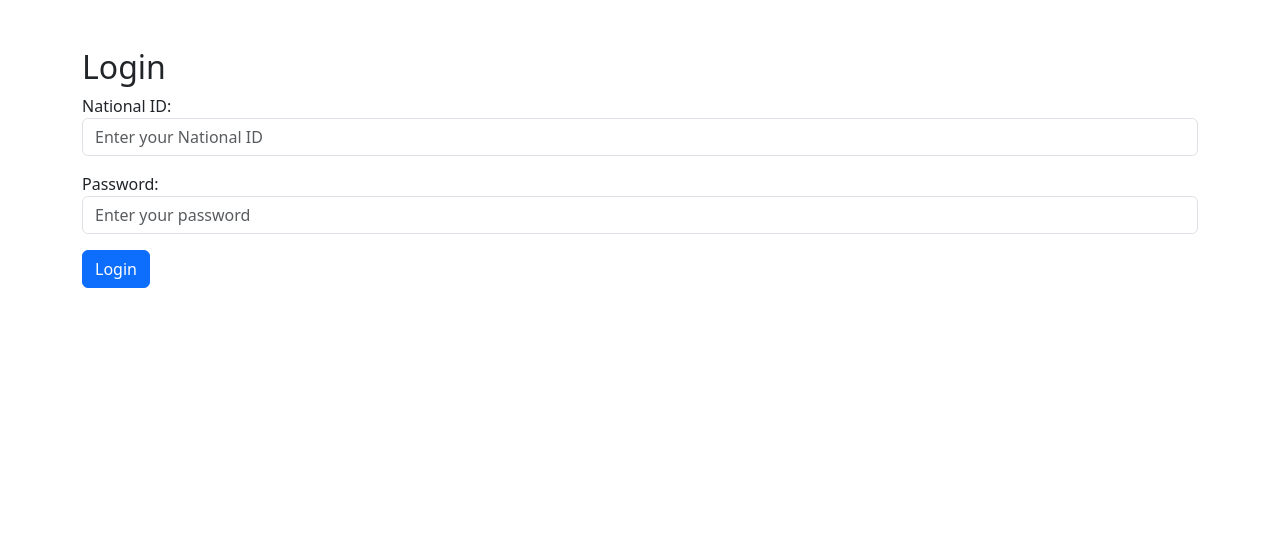
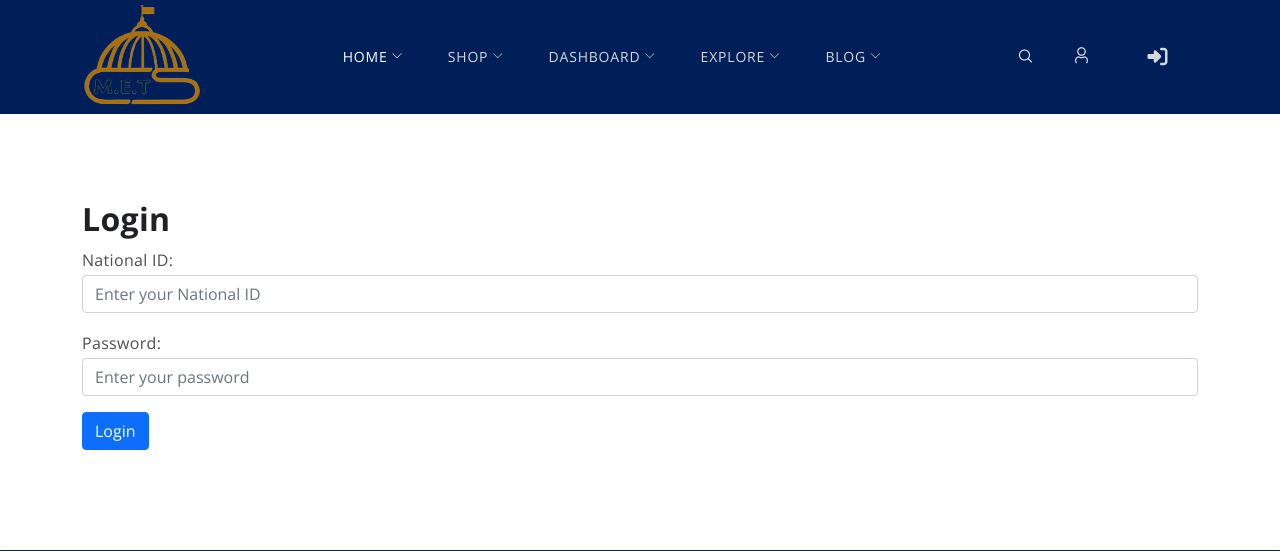
Before and after one commit to Mohamed00Abdelmonem/Graduation-Project, a Django app: page /accounts/login/ in a window 1280 px wide. Shown: the top 551 px of the page. Before the commit the page ends 288 px from the top, so only its background shows below. Run offline with Django 5.2, Linux system fonts and the light colour scheme; data that the repository does not hold is empty; some libraries are stand-ins or nearby versions; grey boxes are pictures that could not be loaded.

Commit message:
Update: make permetions for login and logout

```diff
--- a/accounts/templates/login.html
+++ b/accounts/templates/login.html
@@ -1,13 +1,7 @@
-<!DOCTYPE html>
-<html lang="en">
-<head>
-    <meta charset="UTF-8">
-    <meta name="viewport" content="width=device-width, initial-scale=1.0">
-    <link href="https://cdn.jsdelivr.net/npm/bootstrap@5.3.0-alpha1/dist/css/bootstrap.min.css" rel="stylesheet">
-    <title>Login</title>
-</head>
-<body>
-<div class="container mt-5">
+{% extends "base.html" %}
+{% block body %}
+
+<div class="container"style="margin-top: 200px; margin-bottom: 100px;">
     <h2>Login</h2>
     <form method="post">
         {% csrf_token %}
@@ -18,5 +12,4 @@
         <button type="submit" class="btn btn-primary">Login</button>
     </form>
 </div>
-</body>
-</html>
+{% endblock %}
--- a/accounts/urls.py
+++ b/accounts/urls.py
@@ -1,16 +1,16 @@
-# excel_project/urls.py
 from django.conf import settings
 from django.conf.urls.static import static
 from django.urls import path
 from accounts import views
 from django.contrib.auth.views import LogoutView
 
+urlpatterns = [
+    path('upload/', views.upload_excel, name='upload_excel'),  # Upload Excel file
+    path('login/', views.national_id_login, name='login'),     # Login page
+    path('logout/', LogoutView.as_view(next_page='login'), name='logout'),  # Logout
+    path('', views.home, name='home'),  # Home page
+]
 
-urlpatterns = [
-    path('upload/', views.upload_excel, name='upload_excel'),
-    path('home/', views.upload_excel, name='home'),
-    path('login/', views.national_id_login, name='login'),
-    path('', views.home, name='home'),
-    path('logout/', LogoutView.as_view(next_page='login'), name='logout'),
-]
-static(settings.MEDIA_URL, document_root=settings.MEDIA_ROOT)
+# Serve media files during development
+if settings.DEBUG:
+    urlpatterns += static(settings.MEDIA_URL, document_root=settings.MEDIA_ROOT)
--- a/accounts/views.py
+++ b/accounts/views.py
@@ -14,13 +14,14 @@ from django.contrib.auth.decorators import login_required
 from .forms import NationalIDLoginForm
 
 
-@login_required
-def home(request):
-    return render(request, 'home.html', {'user': request.user})
-
 from django.contrib.auth import authenticate, login
 from django.shortcuts import render, redirect
 
+
+
+@login_required
+def home(request):
+    return render(request, 'logout.html', {'user': request.user})
 
 
 
@@ -34,13 +35,12 @@ def national_id_login(request):
             user = authenticate(request, national_id=national_id, password=password)
             if user is not None:
                 login(request, user)
-                return redirect('home')
+                return redirect('/')
             else:
                 return render(request, 'login.html', {'form': form, 'error': 'Invalid National ID or password'})
     else:
         form = NationalIDLoginForm()
     return render(request, 'login.html', {'form': form})
-
 
 
 
--- a/graduation_project/templates/add_project.html
+++ b/graduation_project/templates/add_project.html
@@ -6,8 +6,8 @@
         <div class="row justify-content-center">
             <div class="col-md-6" style="margin-top: 6rem;">
                 <div class="card shadow">
-                    <div class="card-header bg-primary text-white">
-                        <h3 class="card-title text-center">Form Title</h3>
+                    <div >
+                        <h3 class="card-title text-center">Create Project Gradution 🎓</h3>
                     </div>
                     <div class="card-body">
                         <form method="post" enctype="multipart/form-data">
--- a/templates/base.html
+++ b/templates/base.html
@@ -19,24 +19,27 @@
     <link href="{% static 'vendors/icomoon/style.css' %}" rel="stylesheet" />
     <link href="{% static 'css/style.css' %}" rel="stylesheet" />
     <link href="{% static 'css/responsive.css' %}" rel="stylesheet" />
+
     <script src="https://unpkg.com/htmx.org@1.9.0"></script>
     <title>MET</title>
 </head>
 
 <body data-scroll-animation="true">
-    <div id="preloader">
+    {% comment %} for landing page anamation {% endcomment %}
+
+    {% comment %} <div id="preloader">
         <div id="ctn-preloader" class="ctn-preloader">
             <div class="round_spinner">
                 <div class="spinner"></div>
                 <div class="text">
-                    <img src="{% static 'img/favicon.png' %}" alt="Image" />
-                    <h4><span>Bookjar</span></h4>
+                    <img src="{% static 'img/home/favicon.ico' %}" alt="Image" />
+                    <h4><span>MET</span></h4>
                 </div>
             </div>
             <h2 class="head">Did You Know?</h2>
             <p></p>
         </div>
-    </div>
+    </div>  {% endcomment %}
 
     <div class="body_wrapper">
         <div class="click_capture"></div>
@@ -414,52 +417,82 @@
                             </li>
                         </ul>
 
-                        <div class="alter_nav">
-
-                            {% if user.is_authenticated and user.profile.is_leader %}
-                            <a href="{% url 'project:add_project' %}" class="bj_theme_btn wow fadeInLeft" data-wow-delay="0.2s">
-                                Add Project
-                            </a>
-                            {% endif %}
 
 
-                            {% if user.is_staff %}
-                            <a href="{% url 'upload_excel' %}" class="bj_theme_btn wow fadeInLeft" data-wow-delay="0.2s">
-                                Upload an Excel sheet for user signups                            </a>
-                            {% endif %}
 
                             <ul class="navbar-nav search_cart menu">
+
+
+
+
+                                <!-- Search Button and Form -->
                                     <li class="nav-item search">
-                                    <a class="nav-link search-btn" href="javascript:void(0);"><i class="icon-search"></i></a>
+                                        <a class="nav-link search-btn" href="javascript:void(0);">
+                                            <i class="icon-search"></i> <!-- Search Icon -->
+                                        </a>
                                         <form action="#" method="get" class="menu-search-form">
                                             <div class="input-group">
                                                 <input type="search" class="form-control" placeholder="Search here.." />
                                                 <button type="submit">
-                                                <i class="ti-arrow-right"></i>
+                                                    <i class="ti-arrow-right"></i> <!-- Submit Icon -->
                                                 </button>
                                             </div>
                                         </form>
                                     </li>
 
-
-                                {% if  user.is_staff %}
-
+                                <!-- Pending Projects (for Staff) -->
+                                {% if user.is_staff %}
                                     <li class="nav-item shpping-cart dropdown submenu">
-
-                                    <a class="cart-btn nav-link dropdown-toggle" href="{% url "project:pending_projects" %}" role="button" data-bs-toggle="dropdown" aria-haspopup="true" aria-expanded="false">
-                                        <i class="icon-shopping-basket"></i>
-                                        <span class="num">{{ pending_projects_count }}</span>
+                                        <a class="nav-link" class="cart-btn nav-link dropdown-toggle" href="{% url 'project:pending_projects' %}" role="button" data-bs-toggle="dropdown" aria-haspopup="true" aria-expanded="false">
+                                            <i class="icon-shopping-basket"></i> <!-- Pending Projects Icon -->
+                                            <span class="num">{{ pending_projects_count }}</span> <!-- Pending Projects Count -->
                                         </a>
-
                                     </li>
                                 {% endif %}
 
+                                <!-- User Account -->
+                                    <li class="nav-item user ms-3">
+                                        <a class="nav-link" href="my-account.html">
+                                            <i class="icon-user"></i> <!-- User Icon -->
+                                        </a>
+                                    </li>
 
+                                <!-- Add Project Button (for Leaders) -->
+                                {% if user.is_authenticated and user.profile.is_leader %}
+                                    <li class="nav-item user ms-3" class="nav-item">
+                                        <a class="nav-link" href="{% url 'project:add_project' %}" class="nav-link icon-btn" title="Add Project">
+                                            <i class="fas fa-plus"></i> <!-- Add Project Icon -->
+                                        </a>
+                                    </li>
+                                {% endif %}
+
+                                <!-- Upload Excel Button (for Staff) -->
+                                {% if user.is_staff %}
                                     <li class="nav-item user ms-3">
-                                    <a class="nav-link" href="my-account.html"><i class="icon-user"></i></a>
+                                        <a href="{% url 'upload_excel' %}" class="nav-link" title="Upload Excel">
+                                            <i class="fas fa-file-upload"></i> <!-- Upload Excel Icon -->
+                                        </a>
+                                    </li>
+                                {% endif %}
 
-                                </li>
+                                {% if user.is_authenticated %}
+                                            <i class="nav-item user ms-3">
+                                                <a  href="{% url 'logout' %}" class="nav-link" title="Logout">
+                                                    <li class="fas fa-sign-out-alt"></li>
+                                                </a>
+                                            </i>
+                                {% else %}
+                                <i class="nav-item user ms-3">
+                                    <a  href="{% url 'login' %}" class="nav-link" title="Login">
+                                        <li class="fas fa-sign-in-alt"></li>
+                                    </a>
+                                </i>
+
+                                {% endif %}
+
+
                             </ul>
+
                         </div>
                     </div>
                 </div>
@@ -573,7 +606,7 @@
                 </div>
 
                 <div class="footer_bottom text-center wow fadeInUp" data-wow-delay="0.6s">
-                    <p>© 2024 Bookjar. All Rights Reserved</p>
+                    <p>© 2024 met. All Rights Reserved</p>
                 </div>
             </footer>
             <!-- footer area css  -->
```
Also changed, not shown: accounts/templates/home.html (deleted, +0 -16 lines), accounts/templates/logout.html (added, +11 -0 lines), project/settings.py (+6 -1 lines), settings/templates/index.html (+8 -5 lines). Lines whose indentation alone changed are shown as unchanged.
